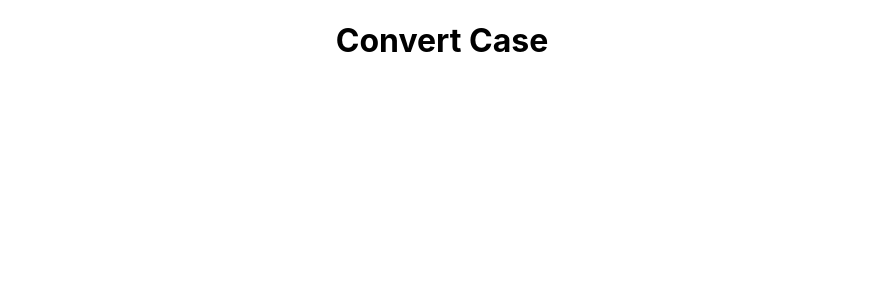
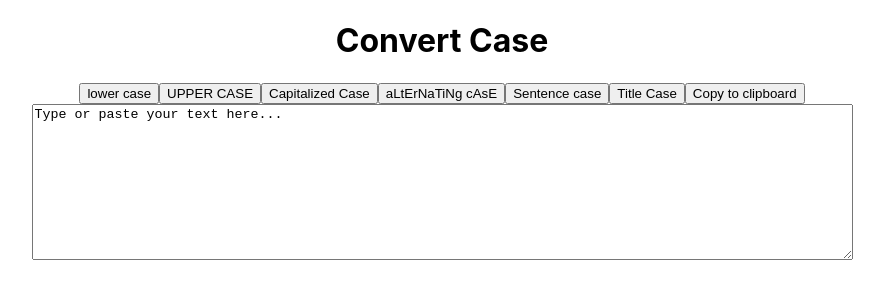
Before and after one commit to katmart93/case-converter-app, a React (Create React App) app: page / in a window 1280 px wide. Shown: the top 300 px of the page, without its empty margins (198-1082 px from the left). Built offline with nearby package versions, Linux system fonts and the light colour scheme.

Commit message:
options updated

```diff
--- a/src/App.js
+++ b/src/App.js
@@ -1,5 +1,7 @@
 // components
 import Title from "./components/Title";
+import Options from "./components/Options";
+import Input from "./components/Input";
 
 //styles
 import "./App.css";
@@ -8,6 +10,8 @@ function App() {
   return (
     <div className="App">
       <Title />
+      <Options />
+      <Input />
     </div>
   );
 }
--- a/src/components/Input.jsx
+++ b/src/components/Input.jsx
@@ -0,0 +1,11 @@
+import React from "react";
+
+export default function Input() {
+  return (
+    <div className="input">
+      <textarea name="text" cols="100" rows="10">
+        Type or paste your text here...
+      </textarea>
+    </div>
+  );
+}
--- a/src/components/Options.jsx
+++ b/src/components/Options.jsx
@@ -0,0 +1,15 @@
+import React from "react";
+
+export default function Options() {
+  return (
+    <div className="options">
+      <button>lower case</button>
+      <button>UPPER CASE</button>
+      <button>Capitalized Case</button>
+      <button>aLtErNaTiNg cAsE</button>
+      <button>Sentence case</button>
+      <button>Title Case</button>
+      <button>Copy to clipboard</button>
+    </div>
+  );
+}
```
